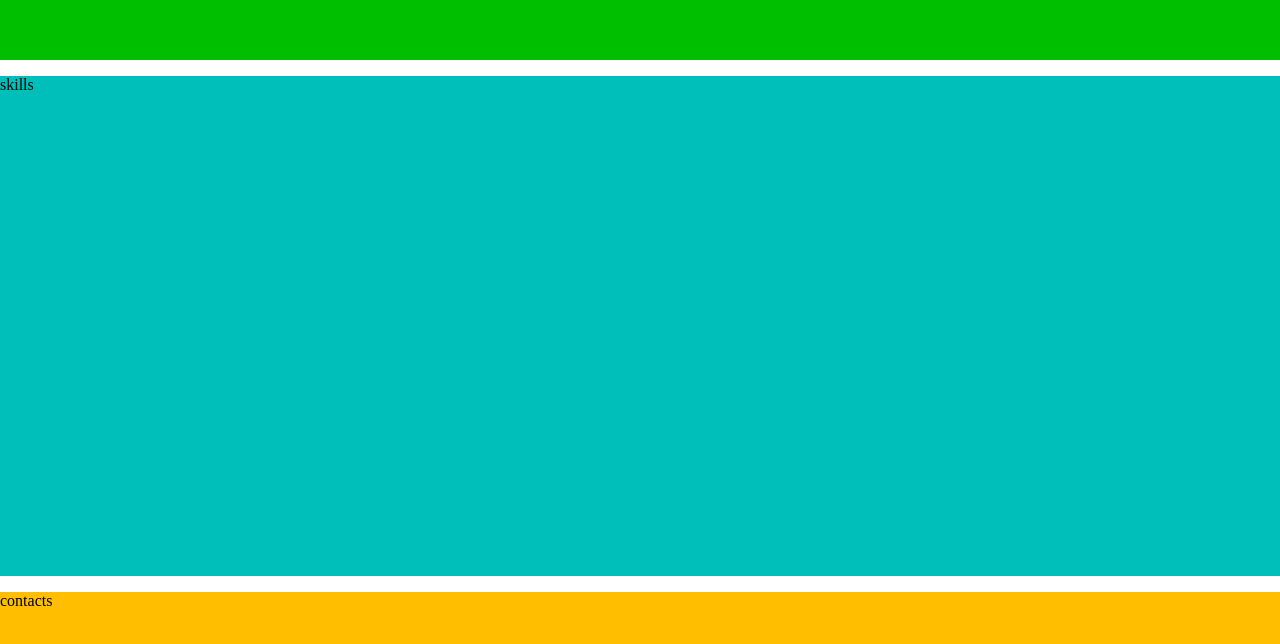
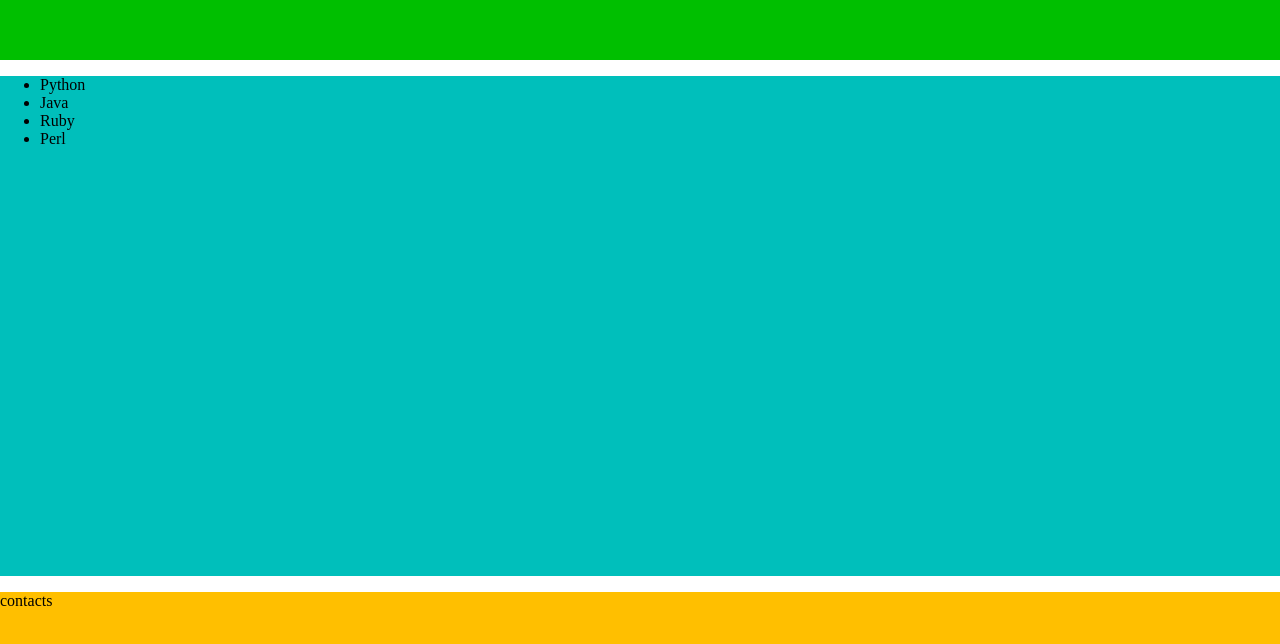
Before and after one commit to ars1208/portfolio, a Vue app in the folder vue_project/: page / in a window 1280 px wide. Shown: the part 1063-1707 px from the top of the page. Built offline with nearby package versions, Linux system fonts and the light colour scheme.

Commit message:
update skill

```diff
--- a/vue_project/src/components/mySkills.vue
+++ b/vue_project/src/components/mySkills.vue
@@ -1,7 +1,12 @@
 <template>
   <div>
     <div class="skills">
-      <p>skills</p>
+      <ul>
+        <li>Python</li>
+        <li>Java</li>
+        <li>Ruby</li>
+        <li>Perl</li>
+      </ul>
     </div>
   </div>
 </template>
```
